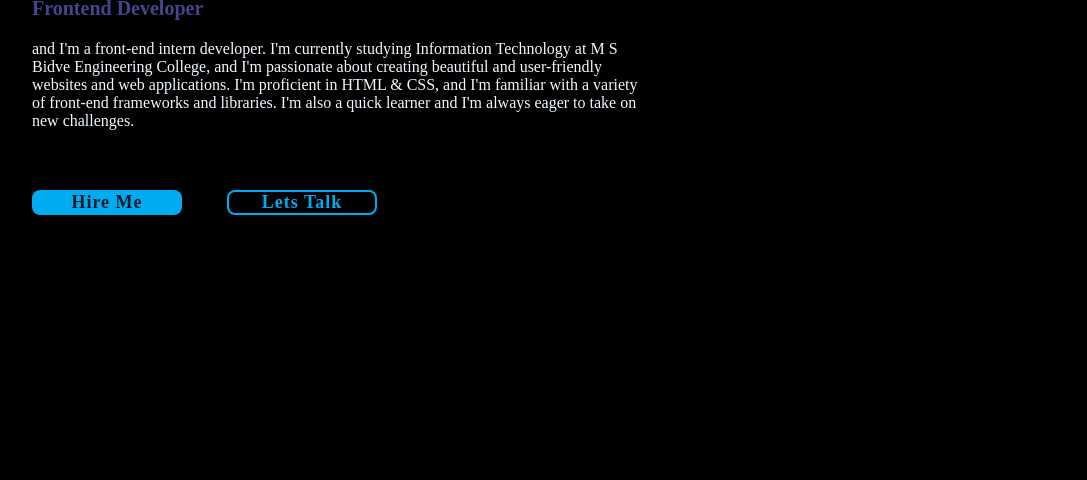
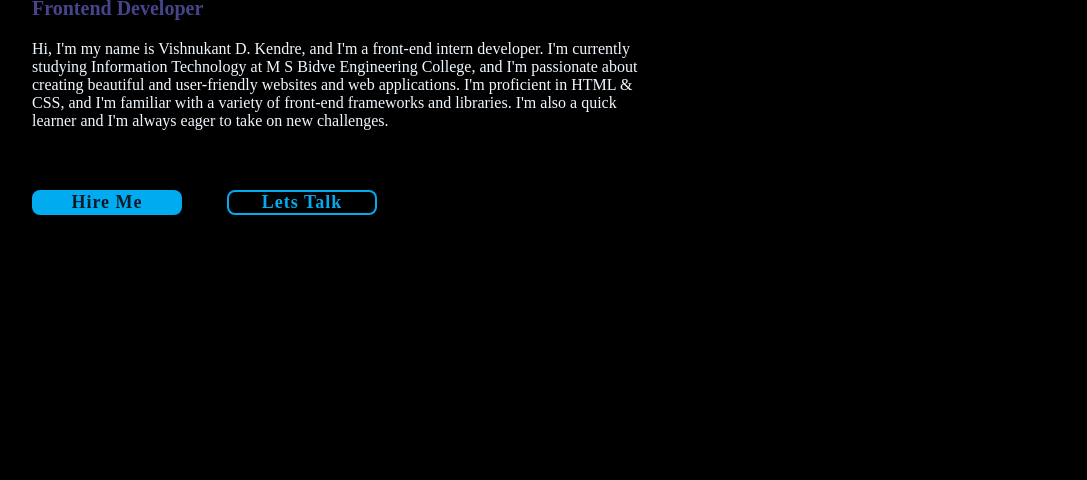
Before and after one commit to vishnukantkendre/Vishnukant-s-Portfolio, a plain HTML site: page index.html in a window 1280 px wide. Shown: the part 228-708 px from the top of the page, without its empty margins (96-1183 px from the left). Drawn offline with nearby package versions, Linux system fonts and the light colour scheme; files whose address does not match are found by name.

Commit message:
modified

```diff
--- a/index.html
+++ b/index.html
@@ -29,7 +29,7 @@
                     <h1> Hi, I'm Vishnukant D.Kendre</h1>
                     <h3> Frontend Developer</h3>
                     <p>
-                        <!-- Hi, I'm my name is Vishnukant D. Kendre,  -->
+                        Hi, I'm my name is Vishnukant D. Kendre,
                         and I'm a front-end intern developer. I'm currently studying Information Technology
                         at M S Bidve Engineering College, and I'm passionate about creating beautiful and
                         user-friendly websites and web applications.
```
